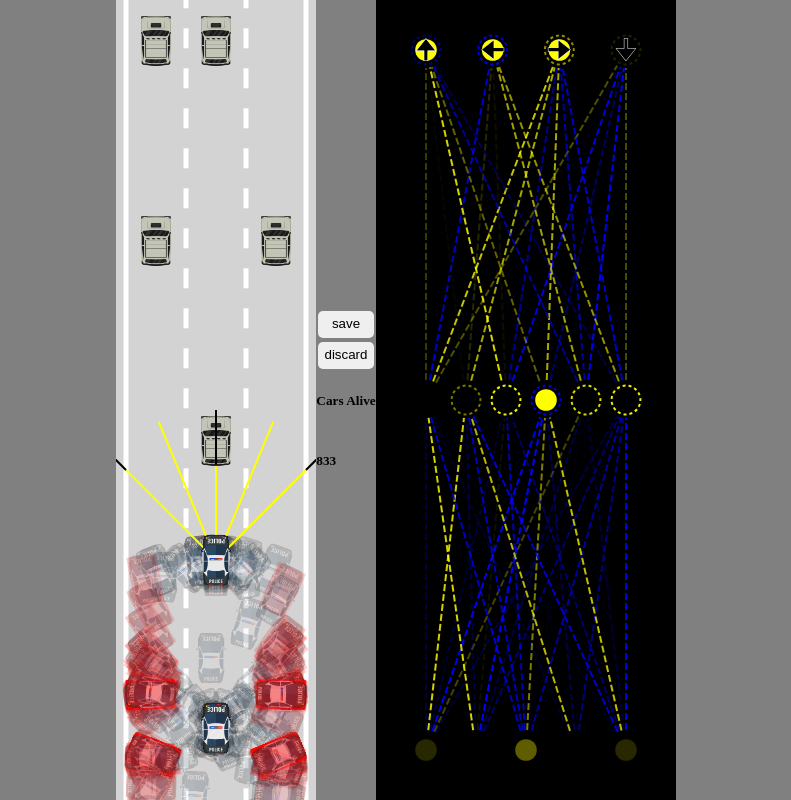
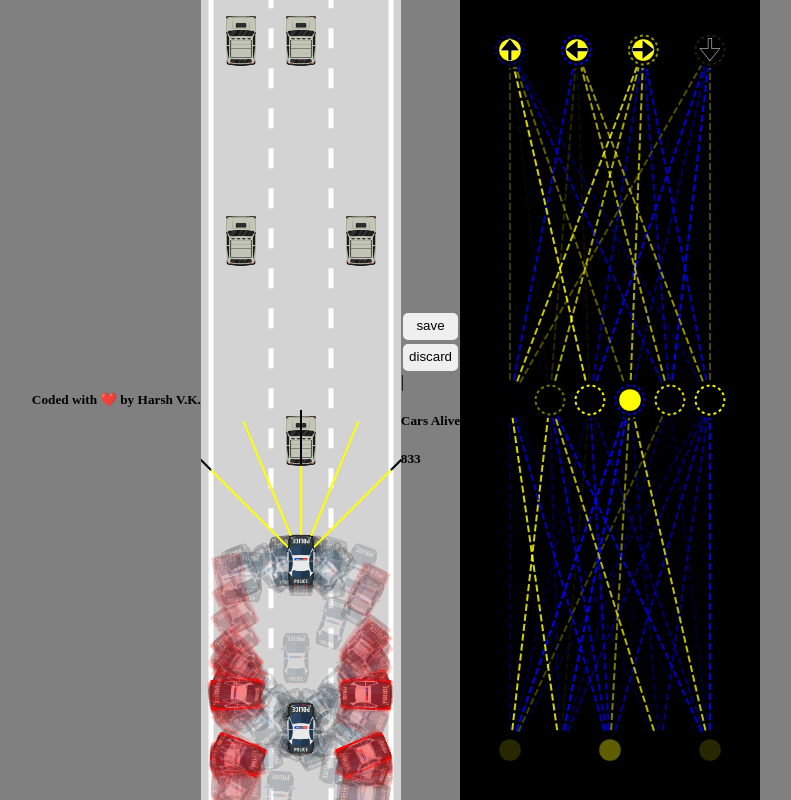
Before and after one commit to harshhacker4/selfdrivingcar, a plain HTML site: page index.html in a window 1280 px wide. Shown: the whole page, without its empty margins (244-1035 px from the left). Drawn offline with Linux system fonts and the light colour scheme; animation ran at ten frames a second.

Commit message:
Update index.html

```diff
--- a/index.html
+++ b/index.html
@@ -13,14 +13,13 @@
         <link rel="stylesheet" href="style.css">
     </head>
     <body>
+        <h5>Coded with ❤️ by Harsh V.K.</h5>
         <canvas id="canvas">
-
-
         </canvas>
         <div id="verticalButtons">
             <button onclick="save()">save</button>
             <button onclick="discard()">discard</button>
-            <h5>Cars Alive<h5 id="alive"></h5></h5>
+            |<span><h5>Cars Alive<h5 id="alive"></h5></h5></span>
         </div>
         <canvas id="network"></canvas>
         <!--[if lt IE 7]>
```
